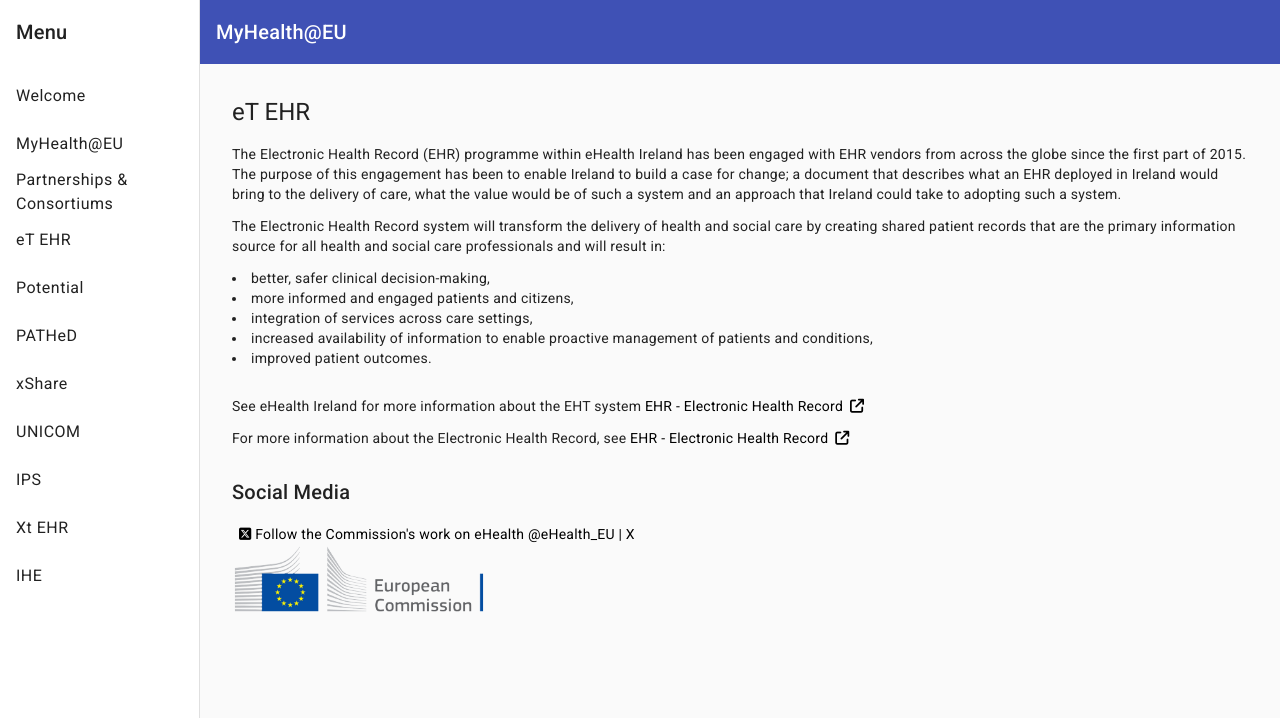
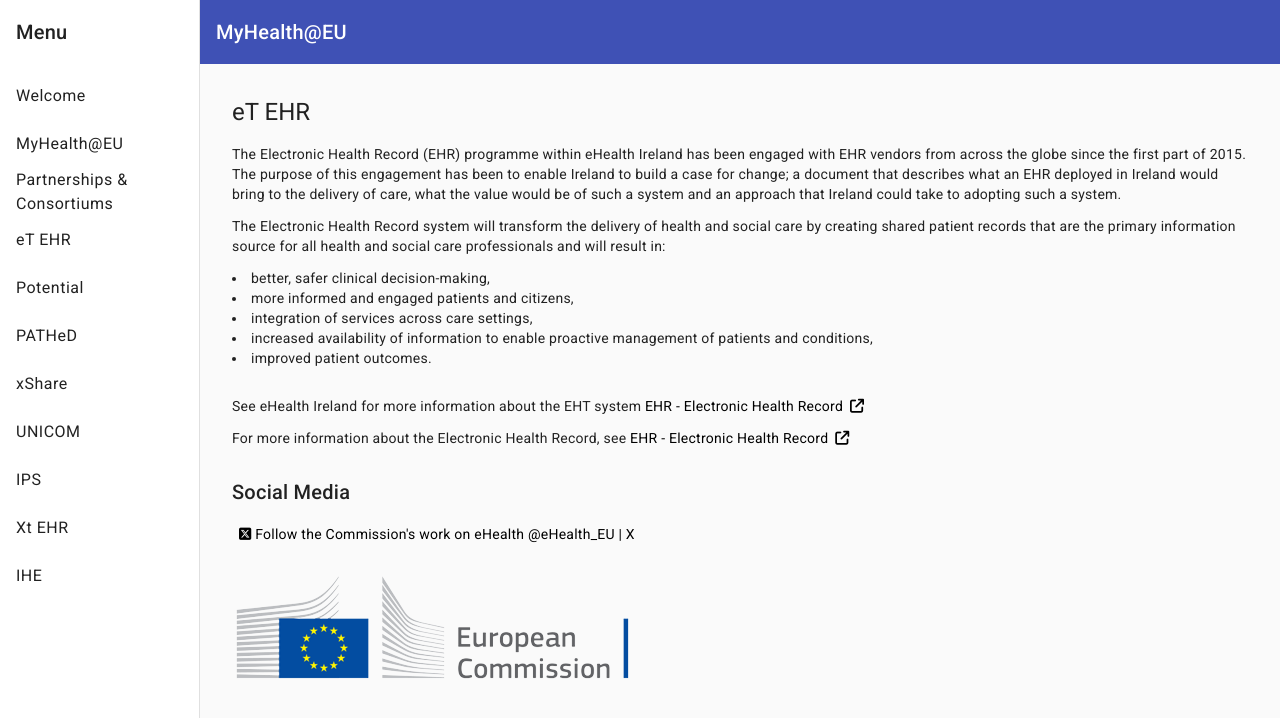
Before and after one commit to ddeveloper72/MyHealth-EU, an Angular app: page /etehr in a window 1280 px wide. Shown: the top 718 px of the page. Built offline with nearby package versions, Linux system fonts and the light colour scheme.

Commit message:
added declaration container for related images

```diff
--- a/src/app/etehr/etehr.component.html
+++ b/src/app/etehr/etehr.component.html
@@ -43,9 +43,16 @@
             X</span></a></li>
 
     </ul>
-    <mat-card>
-      <img mat-card-image src="assets/images/European_Commission.png" alt="European Commission Logo">
-    </mat-card>
+  </section>
+  <section class="space-above">
+    <div class="declaration-container">
+
+      <div class="declaration-images">
+        <img src="assets/images/European_Commission.png" alt="European Commission ogo">
+      </div>
+
+
+    </div>
   </section>
 
 </section>
--- a/src/app/partnerships/partnerships.component.html
+++ b/src/app/partnerships/partnerships.component.html
@@ -59,7 +59,8 @@
           </div>
           <div class="feature-info">
             <h3 class="feature-title">PATHeD</h3>
-            <p class="feature-intro">Project to provide Irish Citizens with access to healthcare data via a mobile application.</p>
+            <p class="feature-intro">Project to provide Irish Citizens with access to healthcare data via a mobile
+              application.</p>
           </div>
           <div class="feature-btn-container">
             <div class="feature-redirect">
@@ -104,7 +105,8 @@
       <a routerLink="/ips">
         <div class="feature-box">
           <div class="feature-hero">
-            <img class="feature-image" src="assets/images/IPS-small.png" alt="IPS The International Patient Summary logo">
+            <img class="feature-image" src="assets/images/IPS-small.png"
+              alt="IPS The International Patient Summary logo">
           </div>
           <div class="feature-info">
             <h3 class="feature-title">IPS</h3>
@@ -149,10 +151,14 @@
 
   </section>
   <section class="space-above">
-    <p class="declaration-txt">These projects are co-funded by the European Union. Please click on the individual project links above for more
+    <p class="declaration-txt">These projects are co-funded by the European Union. Please click on the individual
+      project links above for more
       information.</p>
-      <div>
+    <div class="declaration-container">
+      <div class="declaration-images">
         <img src="assets/images/cofunded.png" alt="Logo showing co-funded by the European Union">
       </div>
-    </section>
+
+    </div>
   </section>
+</section>
--- a/src/app/pathed/pathed.component.html
+++ b/src/app/pathed/pathed.component.html
@@ -19,8 +19,11 @@
             class="fa-solid fa-arrow-up-right-from-square"></i></span></a></p>
   </section>
   <section class="space-above">
-    <mat-card>
-      <img mat-card-image src="assets/images/European_Commission.png" alt="European Commission Logo">
-    </mat-card>
+    <div class="declaration-container">
+      <div class="declaration-images">
+        <img src="assets/images/European_Commission.png" alt="European Commission ogo">
+      </div>
+
+    </div>
   </section>
 </section>
--- a/src/app/potential/potential.component.html
+++ b/src/app/potential/potential.component.html
@@ -27,9 +27,12 @@
   </p>
 </section>
 <section class="space-above">
-  <mat-card>
-    <img mat-card-sm-image src="assets/images/cofunded.png" alt="Logo showing co-funded by the European Union">
-  </mat-card>
+  <div class="declaration-container">
+    <div class="declaration-images">
+      <img src="assets/images/cofunded.png" alt="Logo showing co-funded by the European Union">
+    </div>
+
+  </div>
 </section>
 
 </section>
--- a/src/app/unicom/unicom.component.html
+++ b/src/app/unicom/unicom.component.html
@@ -34,9 +34,12 @@
     </p>
   </section>
   <section class="space-above">
-    <mat-card>
-      <img mat-card-image src="assets/images/cofunded.png" alt="Logo showing co-funded by the European Union">
-    </mat-card>
+    <div class="declaration-container">
+      <div class="declaration-images">
+        <img src="assets/images/cofunded.png" alt="Logo showing co-funded by the European Union">
+      </div>
+
+    </div>
   </section>
 
 </section>
--- a/src/app/xshare/xshare.component.html
+++ b/src/app/xshare/xshare.component.html
@@ -52,9 +52,12 @@
     </p>
   </section>
   <section class="space-above">
-    <mat-card>
-      <img mat-card-sm-image src="assets/images/cofunded.png" alt="Co-funded by the European Union">
-    </mat-card>
+    <div class="declaration-container">
+      <div class="declaration-images">
+        <img src="assets/images/cofunded.png" alt="Logo showing co-funded by the European Union">
+      </div>
+
+    </div>
 
   </section>
 </section>
--- a/src/app/xtehr/xtehr.component.html
+++ b/src/app/xtehr/xtehr.component.html
@@ -28,9 +28,12 @@
     </p>
   </section>
   <section class="space-above">
-    <mat-card>
-      <img mat-card-image src="assets/images/cofunded.png" alt="Logo showing co-funded by the European Union">
-    </mat-card>
+    <div class="declaration-container">
+      <div class="declaration-images">
+        <img src="assets/images/cofunded.png" alt="Logo showing co-funded by the European Union">
+      </div>
+
+    </div>
   </section>
 
 </section>
```
